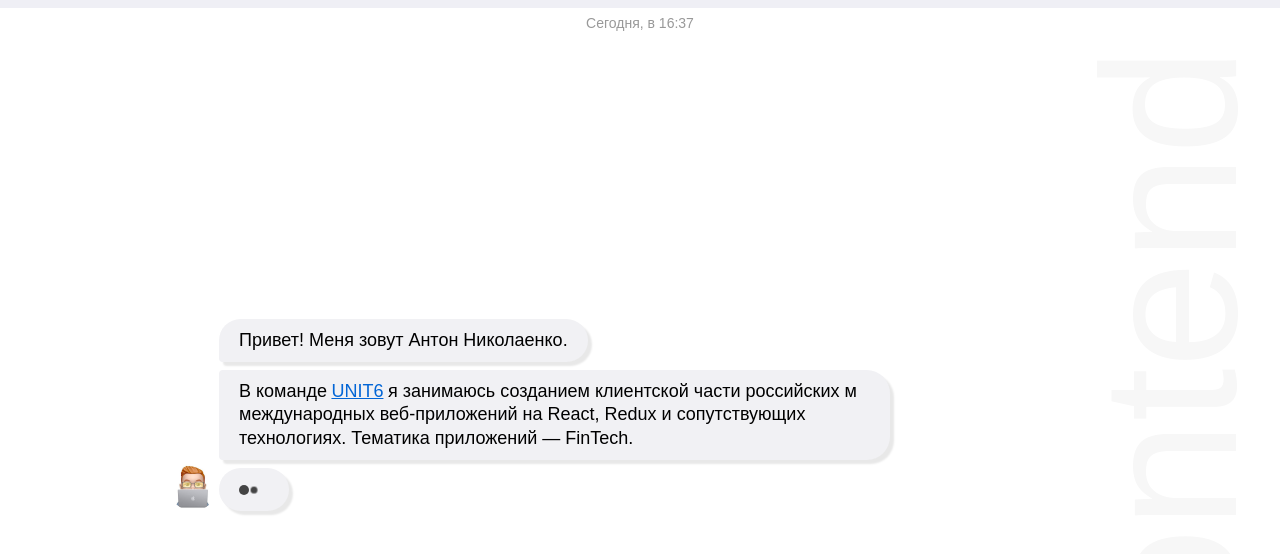
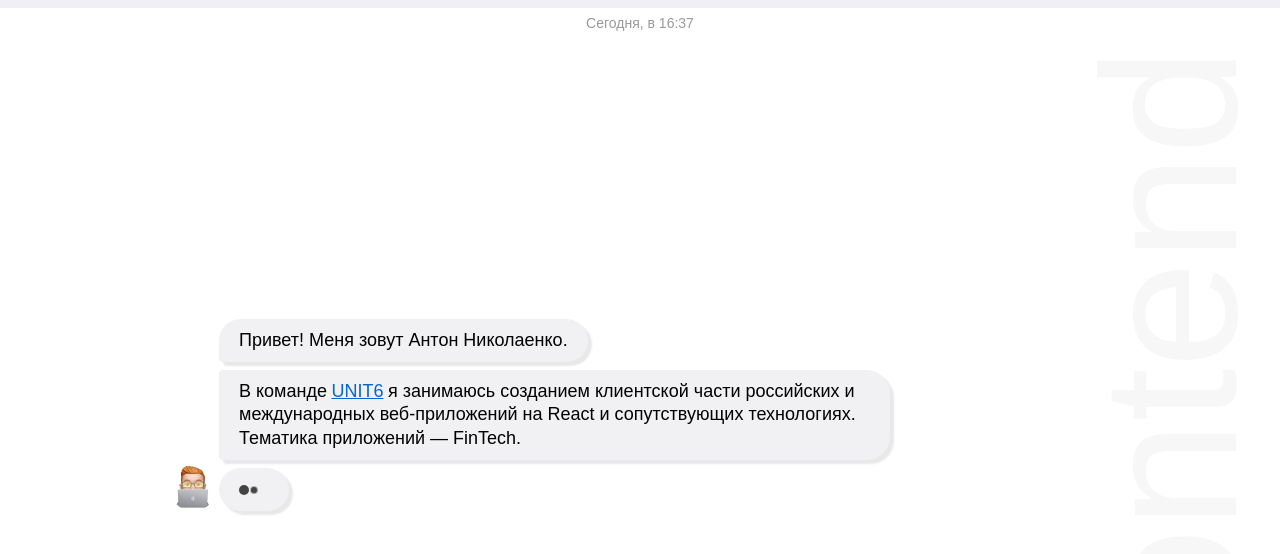
Before and after one commit to roxkisrover/personal-page, a Preact app: page / in a window 1280 px wide. Shown: the top 554 px of the page. Built offline with nearby package versions, Linux system fonts and the light colour scheme; what webfontloader would draw is missing.

Commit message:
feat: update tg link

```diff
--- a/src/components/Container/style.scss
+++ b/src/components/Container/style.scss
@@ -53,10 +53,9 @@
     background-size: 29px;
     border-radius: 50%;
     cursor: grab;
-    transform: translate3d(0,0,0);
 
     &:hover {
-        animation: spin 0.5s linear infinite;
+        animation: spin 0.6s linear infinite;
     }
 
     @keyframes spin {
--- a/src/constants/links.ts
+++ b/src/constants/links.ts
@@ -3,5 +3,5 @@ export default {
     github: 'https://github.com/roxkisrover',
     gitlab: 'https://gitlab.com/roxkisrover',
     linkedin: 'https://www.linkedin.com/in/roxkisrover',
-    telegram: 'https://tele.click/roxkisrover',
+    telegram: 'https://t.me/AntonNikolaenko',
 };
--- a/src/helpers/getMessages.tsx
+++ b/src/helpers/getMessages.tsx
@@ -24,7 +24,7 @@ const getMessages = (currentDate: Date): IMessage[] => [
         render: () => (
             <>
                 В команде<CustomLink to={links.unit6}>UNIT6</CustomLink>я занимаюсь созданием клиентской части
-                российских м международных веб-приложений на React, Redux и сопутствующих технологиях.
+                российских и международных веб-приложений на React и сопутствующих технологиях.
                 Тематика приложений — FinTech.
             </>
         ),
```
